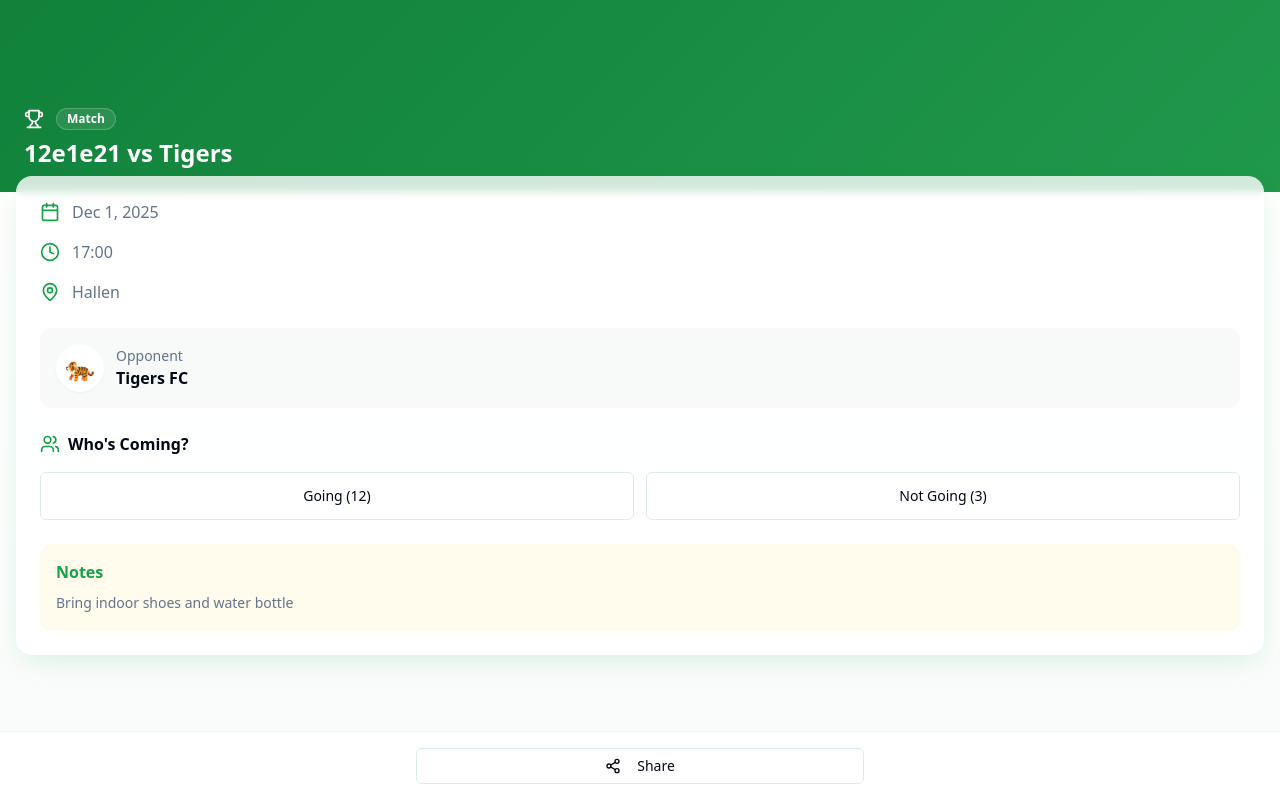
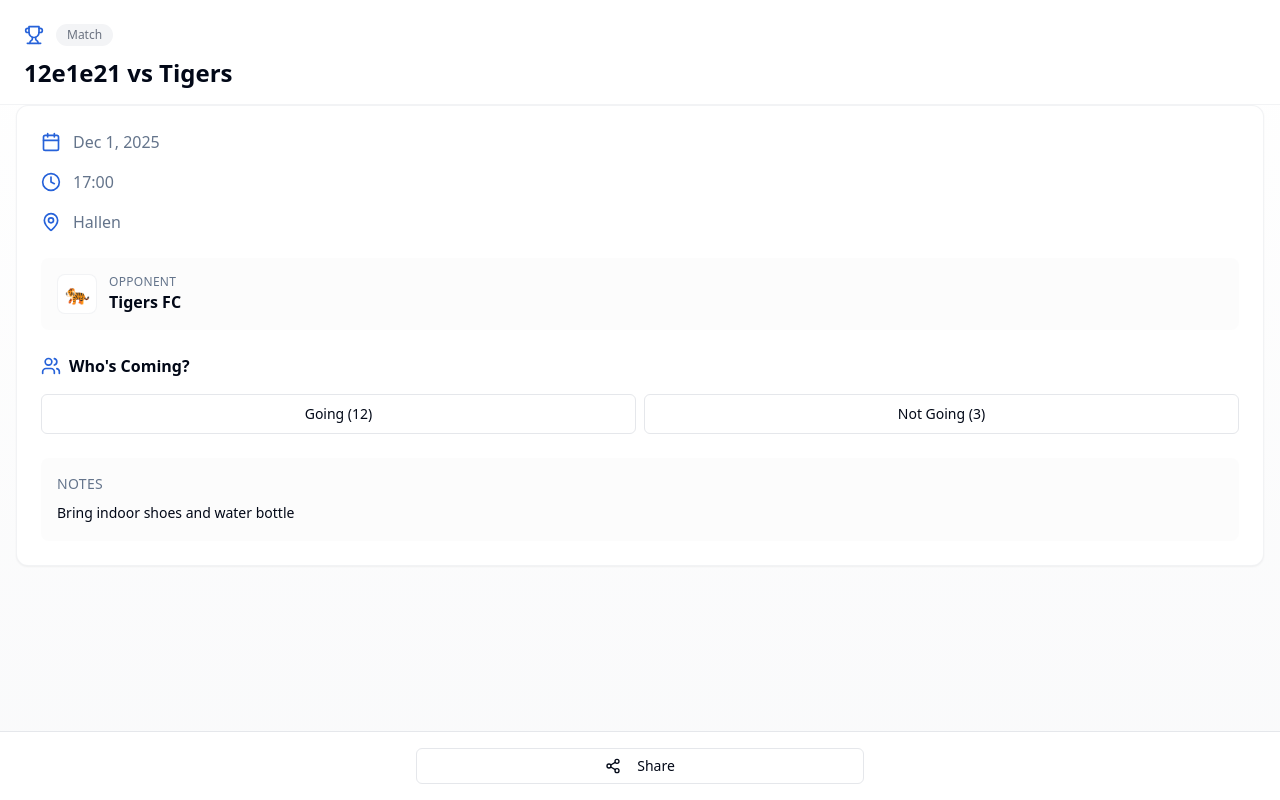
Before and after one commit to vgn40/grassroot-clubhouse, a React (Vite) app: page /activity/1 in a window 1280 px wide. Built offline with nearby package versions, Linux system fonts and the light colour scheme.

Commit message:
Refactor Activity Detail page
Update Activity Detail page to be more modern and minimalistic, removing the green color from the hero section.

```diff
--- a/src/components/ActivityDetail.tsx
+++ b/src/components/ActivityDetail.tsx
@@ -52,22 +52,21 @@ const ActivityDetail: React.FC<ActivityDetailProps> = ({
   return (
     <div className="min-h-screen bg-gradient-soft">
       {/* Hero Section */}
-      <div className="relative h-48 bg-gradient-hero overflow-hidden">
-        <div className="absolute inset-0 bg-black/20" />
-        <div className="relative z-10 flex flex-col justify-end h-full p-6 text-white">
-          <div className="flex items-center gap-3 mb-2">
-            {type === 'match' && <Trophy className="h-5 w-5" />}
-            <Badge variant="outline" className="bg-white/10 text-white border-white/20">
+      <div className="bg-white border-b border-border/50">
+        <div className="p-6 pb-4">
+          <div className="flex items-center gap-3 mb-3">
+            {type === 'match' && <Trophy className="h-5 w-5 text-primary" />}
+            <Badge variant="secondary" className="text-xs font-medium">
               {type.charAt(0).toUpperCase() + type.slice(1)}
             </Badge>
           </div>
-          <h1 className="text-2xl font-bold leading-tight">{title}</h1>
+          <h1 className="text-2xl font-bold text-foreground leading-tight">{title}</h1>
         </div>
       </div>
 
-      <div className="px-4 pb-20 -mt-4">
+      <div className="px-4 pb-20">
         {/* Main Content Card */}
-        <Card className="bg-white/80 backdrop-blur-sm border-0 shadow-warm rounded-2xl overflow-hidden mb-6">
+        <Card className="bg-white border border-border/50 shadow-sm rounded-xl overflow-hidden mb-6">
           <div className="p-6 space-y-6">
             {/* Date, Time & Location */}
             <div className="space-y-4">
@@ -87,13 +86,13 @@ const ActivityDetail: React.FC<ActivityDetailProps> = ({
 
             {/* Opponent Section */}
             {opponent && type === 'match' && (
-              <div className="bg-secondary/50 rounded-xl p-4">
+              <div className="bg-secondary/30 rounded-lg p-4">
                 <div className="flex items-center gap-3">
-                  <div className="w-12 h-12 bg-white rounded-full flex items-center justify-center text-2xl shadow-sm">
+                  <div className="w-10 h-10 bg-background rounded-lg flex items-center justify-center text-xl border border-border/50">
                     {opponent.logo}
                   </div>
                   <div>
-                    <p className="text-sm text-muted-foreground">Opponent</p>
+                    <p className="text-xs text-muted-foreground uppercase tracking-wide">Opponent</p>
                     <p className="font-semibold text-foreground">{opponent.name}</p>
                   </div>
                 </div>
@@ -107,16 +106,16 @@ const ActivityDetail: React.FC<ActivityDetailProps> = ({
                 <h3 className="font-semibold">Who's Coming?</h3>
               </div>
 
-              <div className="flex gap-3">
+              <div className="flex gap-2">
                 <Button
                   variant={rsvp.userResponse === 'going' ? 'default' : 'outline'}
-                  className="flex-1 h-12"
+                  className="flex-1 h-10 text-sm"
                 >
                   Going ({rsvp.going})
                 </Button>
                 <Button
                   variant={rsvp.userResponse === 'not-going' ? 'destructive' : 'outline'}
-                  className="flex-1 h-12"
+                  className="flex-1 h-10 text-sm"
                 >
                   Not Going ({rsvp.notGoing})
                 </Button>
@@ -125,9 +124,9 @@ const ActivityDetail: React.FC<ActivityDetailProps> = ({
 
             {/* Notes Section */}
             {notes && (
-              <div className="bg-accent/30 rounded-xl p-4">
-                <h3 className="font-semibold mb-2 text-accent-foreground">Notes</h3>
-                <p className="text-sm text-muted-foreground leading-relaxed">{notes}</p>
+              <div className="bg-secondary/30 rounded-lg p-4">
+                <h3 className="font-medium mb-2 text-sm text-muted-foreground uppercase tracking-wide">Notes</h3>
+                <p className="text-sm text-foreground leading-relaxed">{notes}</p>
               </div>
             )}
           </div>
@@ -135,20 +134,20 @@ const ActivityDetail: React.FC<ActivityDetailProps> = ({
       </div>
 
       {/* Bottom Action Bar */}
-      <div className="fixed bottom-0 left-0 right-0 bg-white/90 backdrop-blur-sm border-t border-border/50 p-4">
-        <div className="flex gap-3 max-w-md mx-auto">
-          <Button variant="outline" size="sm" className="flex-1">
+      <div className="fixed bottom-0 left-0 right-0 bg-background border-t border-border p-4">
+        <div className="flex gap-2 max-w-md mx-auto">
+          <Button variant="outline" size="sm" className="flex-1 h-9">
             <Share2 className="h-4 w-4 mr-2" />
             Share
           </Button>
 
           {isAdmin && (
             <>
-              <Button variant="outline" size="sm" className="flex-1">
+              <Button variant="outline" size="sm" className="flex-1 h-9">
                 <Edit3 className="h-4 w-4 mr-2" />
                 Edit
               </Button>
-              <Button variant="destructive" size="sm" className="flex-1">
+              <Button variant="destructive" size="sm" className="flex-1 h-9">
                 <Trash2 className="h-4 w-4 mr-2" />
                 Delete
               </Button>
--- a/src/index.css
+++ b/src/index.css
@@ -17,35 +17,35 @@ All colors MUST be HSL.
     --popover: 0 0% 100%;
     --popover-foreground: 222.2 84% 4.9%;
 
-    /* Grassroot green palette - warm and approachable */
-    --primary: 142 76% 36%;
+    /* Modern neutral palette - clean and minimal */
+    --primary: 220 70% 50%;
     --primary-foreground: 0 0% 100%;
-    --primary-glow: 142 65% 45%;
+    --primary-glow: 220 60% 60%;
 
-    --secondary: 145 25% 95%;
-    --secondary-foreground: 142 76% 36%;
+    --secondary: 220 14% 96%;
+    --secondary-foreground: 220 9% 46%;
 
-    --muted: 145 25% 95%;
+    --muted: 220 14% 96%;
     --muted-foreground: 215.4 16.3% 46.9%;
 
-    --accent: 47 100% 88%;
-    --accent-foreground: 142 76% 36%;
+    --accent: 220 14% 96%;
+    --accent-foreground: 220 9% 15%;
 
     --destructive: 0 84.2% 60.2%;
     --destructive-foreground: 210 40% 98%;
 
-    --border: 145 25% 90%;
-    --input: 145 25% 90%;
-    --ring: 142 76% 36%;
+    --border: 220 13% 91%;
+    --input: 220 13% 91%;
+    --ring: 220 70% 50%;
 
-    /* Custom gradients for warmth */
-    --gradient-hero: linear-gradient(135deg, hsl(var(--primary)), hsl(var(--primary-glow)));
-    --gradient-warm: linear-gradient(135deg, hsl(47 100% 95%), hsl(145 25% 98%));
-    --gradient-soft: linear-gradient(180deg, hsl(0 0% 100%), hsl(145 25% 98%));
+    /* Modern minimal gradients */
+    --gradient-hero: linear-gradient(135deg, hsl(220 9% 15%), hsl(220 9% 25%));
+    --gradient-warm: linear-gradient(135deg, hsl(0 0% 98%), hsl(220 14% 98%));
+    --gradient-soft: linear-gradient(180deg, hsl(0 0% 100%), hsl(220 14% 98%));
 
-    /* Shadows for depth */
-    --shadow-warm: 0 10px 30px -10px hsl(var(--primary) / 0.2);
-    --shadow-glow: 0 0 40px hsl(var(--primary-glow) / 0.3);
+    /* Subtle modern shadows */
+    --shadow-warm: 0 8px 25px -8px hsl(220 9% 15% / 0.15);
+    --shadow-glow: 0 0 30px hsl(220 70% 50% / 0.15);
 
     --radius: 0.5rem;
 
```
